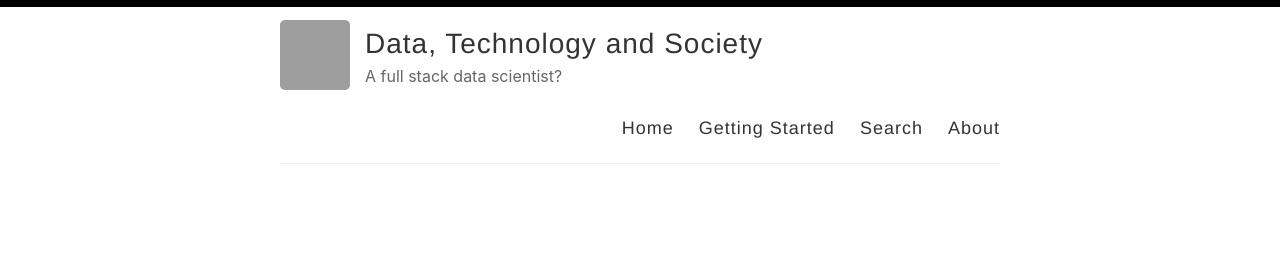
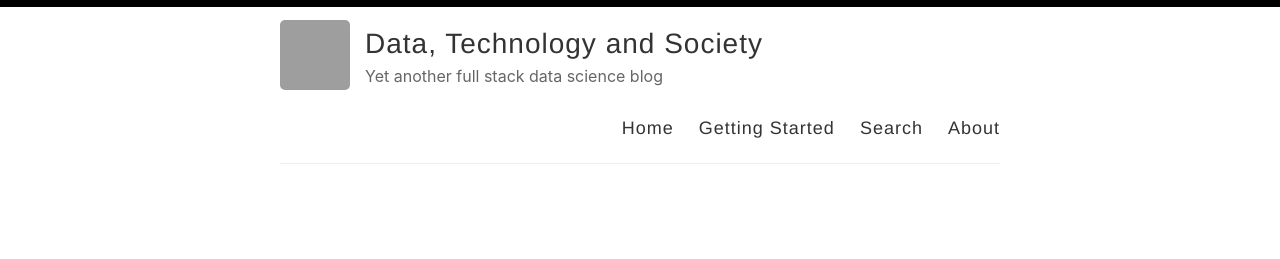
Before and after one commit to xinshizheng/xinshizheng.github.io, a Jekyll site: the page built from index.html, in a window 1280 px wide. Shown: the top 259 px of the page. Built offline with Jekyll 4.4.1, drawn with Linux system fonts in a browser that asks for light colours; the list of posts is cut into pages by our own code; grey boxes are pictures that could not be loaded.

Commit message:
modify global config

```diff
--- a/_config.yml
+++ b/_config.yml
@@ -9,7 +9,7 @@ name: Data, Technology and Society
 author: Xinshi Zheng
 
 # Short bio or description (displayed in the header)
-description: A full stack data scientist?
+description: Yet another full stack data science blog
 
 # URL of your avatar or profile pic (you could use your GitHub profile pic)
 avatar: https://avatars0.githubusercontent.com/u/14235673?s=400&amp;v=4
@@ -41,7 +41,7 @@ footer-links:
 disqus:
 
 # Enter your Google Analytics web tracking code (e.g. UA-2110908-2) to activate tracking
-google_analytics:
+google_analytics: UA-152971567-1
 
 # Your website URL (e.g. http://amitmerchant1990.github.io or http://www.amitmerchant.com)
 # Used for Sitemap.xml and your RSS feed
```
